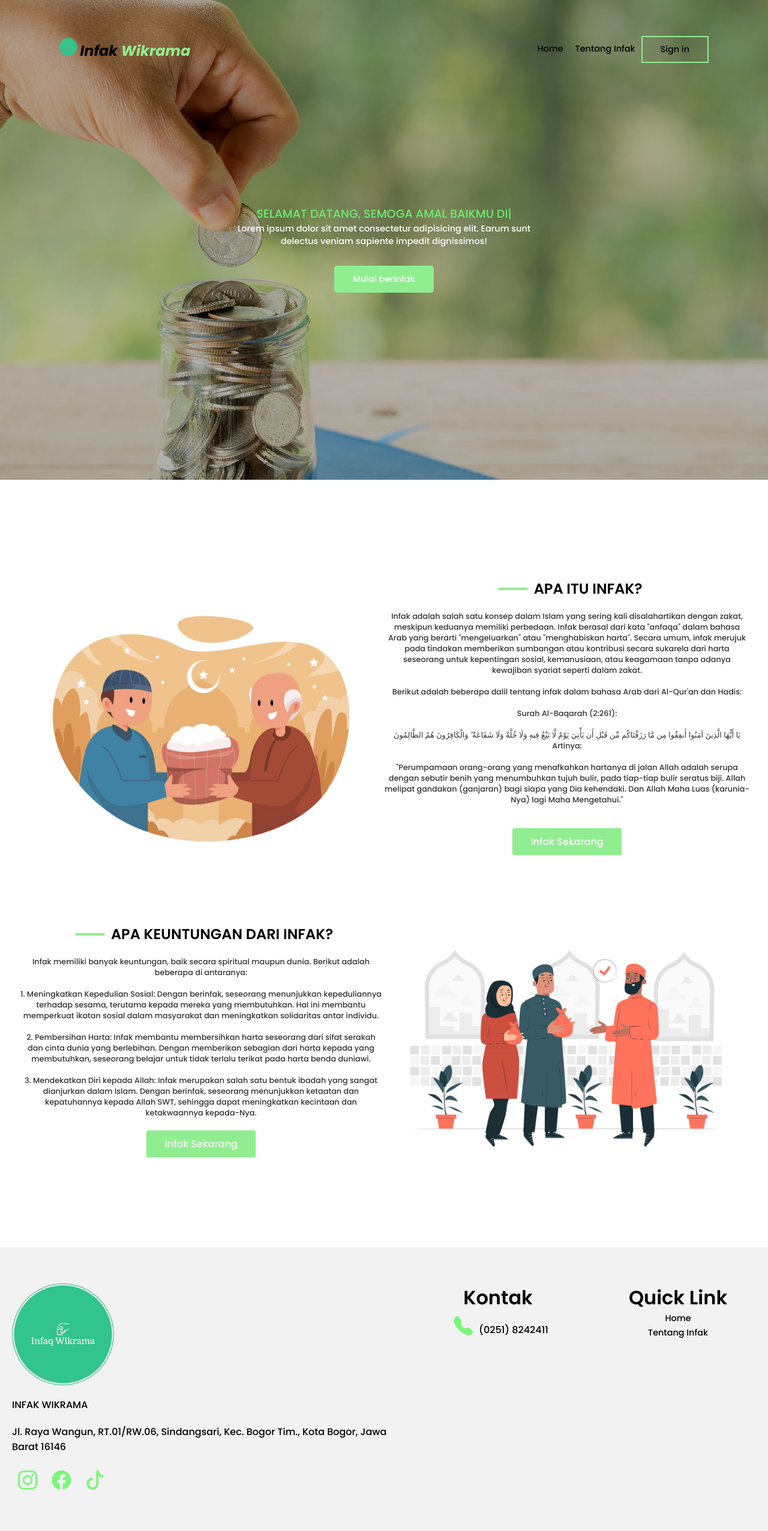
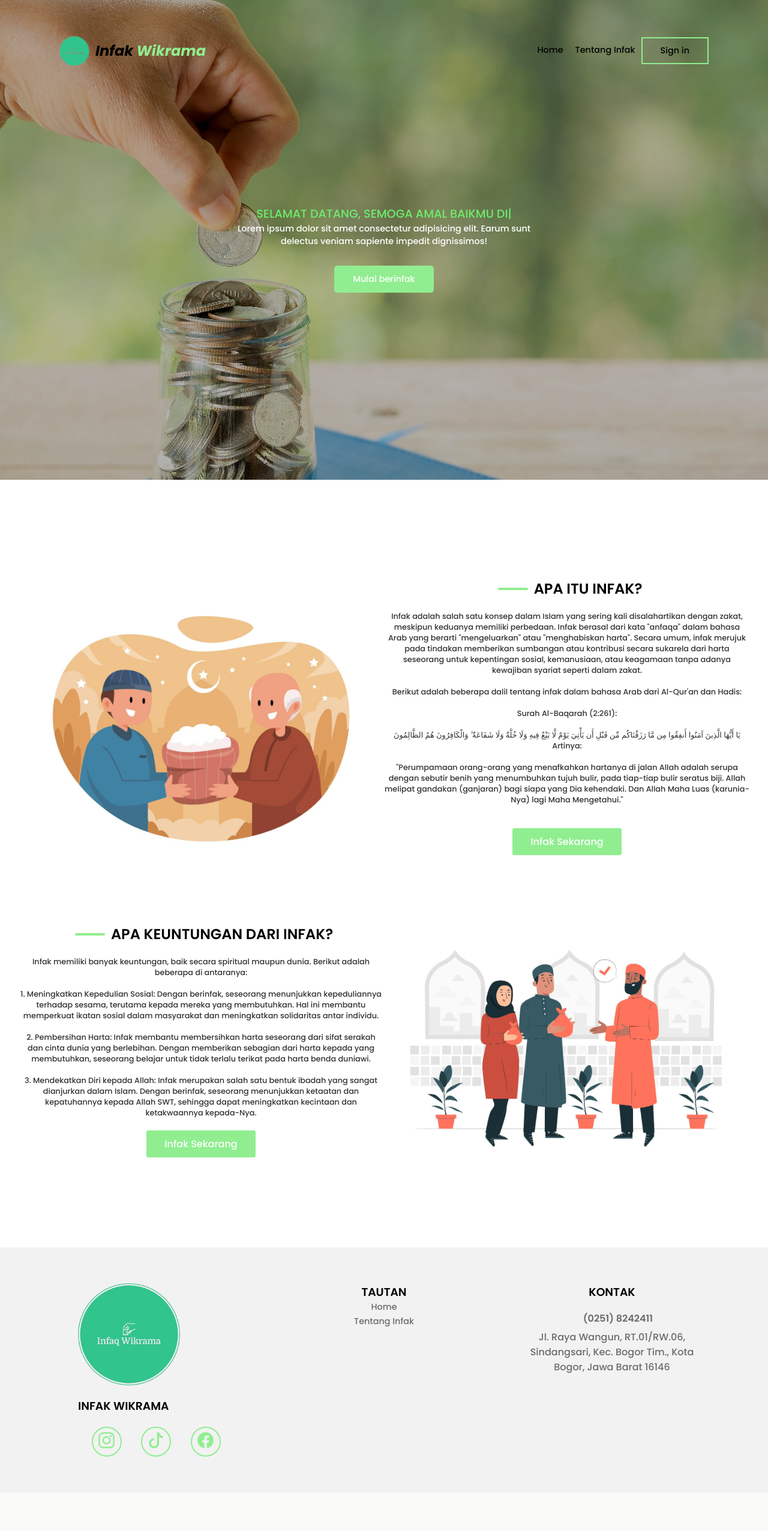
Before and after one commit to Huntara/Infaq_Shodaqoh_Fe, a Laravel app: page / in a window 1280 px wide. Shown: the whole page at 60% size. After the commit the page ends 2429 px from the top, so only its background shows below. Run offline with Laravel 10, Linux system fonts and the light colour scheme; some libraries are stand-ins or nearby versions.

Commit message:
update footer

```diff
--- a/public/css/landing.css
+++ b/public/css/landing.css
@@ -44,6 +44,12 @@ nav {
     font-weight: 700;
     font-size: 1.5em;
     color: rgb(0, 0, 0);
+}
+
+.nav-title-nav {
+    display: flex;
+    align-items: center;
+    gap: 10px;
 }
 
 .span-nav-title {
@@ -290,7 +296,7 @@ footer {
     display: flex;
     justify-content: space-evenly;
     flex-wrap: wrap;
-    padding: 30px 0;
+    padding: 30px 30px;
     margin-top: 100px;
     background-color: #f2f2f2;
 }
@@ -298,6 +304,8 @@ footer {
 .col-footer.satu .content {
     display: flex;
     flex-direction: column;
+    justify-content: center;
+    /* text-align: center; */
     gap: 20px 0;
 }
 
@@ -308,10 +316,11 @@ footer {
 }
 
 .col-footer.satu {
-    flex: 1;
+    /* flex: 1; */
     padding: 0 20px;
     display: flex;
     flex-direction: column;
+    justify-content: center;
     gap: 20px;
 }
 
@@ -319,6 +328,12 @@ footer {
     display: flex;
     flex-direction: column;
     align-items: center;
+    text-align: center;
+}
+
+.tlp {
+    color: #323232;
+    font-weight: bold;
 }
 
 .col-footer.tiga {
@@ -332,11 +347,50 @@ footer {
     max-width: 170px;
 }
 
+.p-footer {
+    color: #6e6a6a;
+}
+
+.icon-footer {
+    color: #fff;
+}
+
+.socials {
+    display: flex;
+    justify-content: space-evenly;
+}
+
+.btn-social {
+    background-color: transparent;
+    width: 50px;
+    height: 50px;
+    border: 2px solid var(--color-primary);
+    border-radius: 50%;
+    color: lightgreen;
+    margin: 0 10px;
+    display: flex;
+    justify-content: center;
+    align-items: center;
+    cursor: pointer;
+    transition: var(--transition-primary);
+}
+
+.btn-social i {
+    color: var(--color-primary);
+}
+.btn-social:hover i {
+    color: #fff;
+}
+
+.btn-social:hover {
+    color: #fff;
+    background-color: var(--color-primary);
+}
 
 
 /* breakpoint */
 
-/* pc */
+/* laptop */
 @media screen and (max-width: 992px) {
     html {
         font-size: 75%;
@@ -439,7 +493,7 @@ footer {
     }
 }
 
-@media screen and (max-width: 415px) {
+@media screen and (max-width: 600px) {
     .col-footer.satu .content {
         text-align: center;
     }
--- a/public/js/landing.js
+++ b/public/js/landing.js
@@ -18,7 +18,7 @@ document.addEventListener('click', function(e) {
 // animation nav
 window.addEventListener('scroll', function() {
     var nav = document.querySelector('nav');
-    if (this.window.scrollY > 200) {
+    if (window.scrollY > 200) {
         nav.style.backgroundColor = '#fff';
         nav.style.border = '1px solid rgba(0, 0, 0, .15)';
         nav.style.borderRadius = '10px';
@@ -29,19 +29,34 @@ window.addEventListener('scroll', function() {
     }
 })
 
+// social
+var socialInstragram = document.getElementById('social-instagram');
+var socialTiktok = document.getElementById('social-tiktok');
+var socialFacebook = document.getElementById('social-facebook');
+
+socialInstragram.addEventListener('click', () => {
+    window.location = "https://www.instagram.com/smkwikrama/";
+})
+socialTiktok.addEventListener('click', () => {
+    window.location = "https://www.tiktok.com/@smkwikrama";
+})
+socialFacebook.addEventListener('click', () => {
+    window.location = "https://www.facebook.com/smkwikrama";
+})
+
 // parallax effects
 $(window).scroll(function () {
     var wScroll = $(this).scrollTop();
 
     // about
-    if (wScroll > $('.parallax-about').offset().top - 400) {
+    if (wScroll > $('.parallax-about').offset().top - 450) {
         $('.parallax-about').each(function (i) {
           setTimeout(function () {
             $('.parallax-about').eq(i).addClass('muncul');
           }, 500 * (i + 1));
         })
     };
-    if (wScroll > $('.parallax-about-dua').offset().top - 400) {
+    if (wScroll > $('.parallax-about-dua').offset().top - 450) {
         $('.parallax-about-dua').each(function (i) {
           setTimeout(function () {
             $('.parallax-about-dua').eq(i).addClass('muncul');
--- a/resources/views/welcome.blade.php
+++ b/resources/views/welcome.blade.php
@@ -27,7 +27,7 @@
     <nav>
         <div class="container-navbar">
             <div class="nav-title-nav">
-                <img src="{{ asset('image/icon-web.jpg') }}" width="30" alt="">
+                <img src="{{ asset('image/icon-web.jpg') }}" width="50" alt="">
                 <a href="#" class="navbar nav-title">Infak <span class="span-nav-title">Wikrama</span></a>
             </div>
             <div class="nav-menu" id="nav">
@@ -131,31 +131,40 @@
         <div class="col-footer satu">
             <div class="content">
                 <img src="{{ asset('image/icon-web.jpg') }}" class="img-footer" alt="">
-                <p>INFAK WIKRAMA</p>
-                <p>
-                    Jl. Raya Wangun, RT.01/RW.06, Sindangsari, Kec. Bogor Tim., Kota Bogor, Jawa Barat 16146
-                </p>
+                <h3>INFAK WIKRAMA</h3>
                 <div class="socials">
-                    <a href="https://www.instagram.com/smkwikrama/">
-                        <i class="bi bi-instagram"></i>
-                    </a>
-                    <a href="https://www.facebook.com/smkwikrama">
-                        <i class="bi bi-facebook"></i>
-                    </a>
-                    <a href="https://www.tiktok.com/@smkwikrama">
-                        <i class="bi bi-tiktok"></i>
-                    </a>
+                    <button
+                        id="social-instagram"
+                        class="btn-social"
+                    >
+                        <i class="bi bi-instagram icon-footer"></i>
+                    </button>
+                    <button
+                        id="social-tiktok"
+                        class="btn-social"
+                    >
+                        <i class="bi bi-tiktok icon-footer"></i>
+                    </button>
+                    <button
+                        id="social-facebook"
+                        class="btn-social"
+                    >
+                        <i class="bi bi-facebook icon-footer"></i>
+                    </button>
                 </div>
             </div>
         </div>
-        <div class="col-footer dua">
-            <h1>Kontak</h1>
-            <p class="p-footer"><i class="bi bi-telephone-fill"></i>(0251) 8242411</p>
-        </div>
         <div class="col-footer tiga">
-            <h1>Quick Link</h1>
+            <h3>TAUTAN</h3>
             <a href="#home" class="nav-item p-footer">Home</a>
             <a href="#about" class="nav-item p-footer">Tentang Infak</a>
+        </div>
+        <div class="col-footer dua">
+            <h3>KONTAK</h3>
+            <p class="p-footer tlp"><i class="icon-footer-fill"></i>(0251) 8242411</p>
+            <p class="p-footer">
+                Jl. Raya Wangun, RT.01/RW.06, Sindangsari, Kec. Bogor Tim., Kota Bogor, Jawa Barat 16146
+            </p>
         </div>
     </footer>
     {{-- end footer --}}
```
Also changed, not shown: resources/views/login.blade.php (+7 -21 lines).
